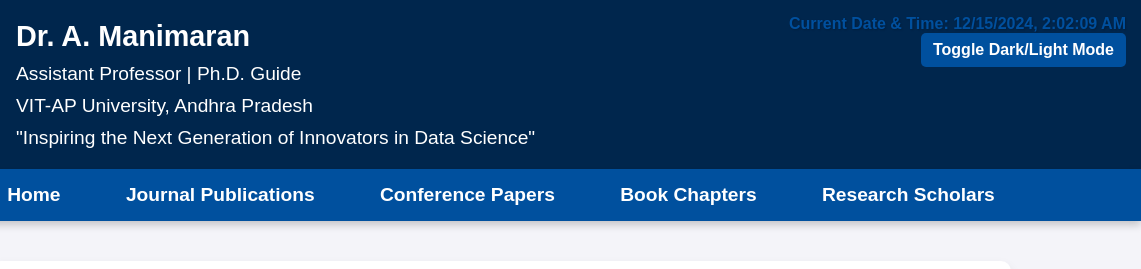
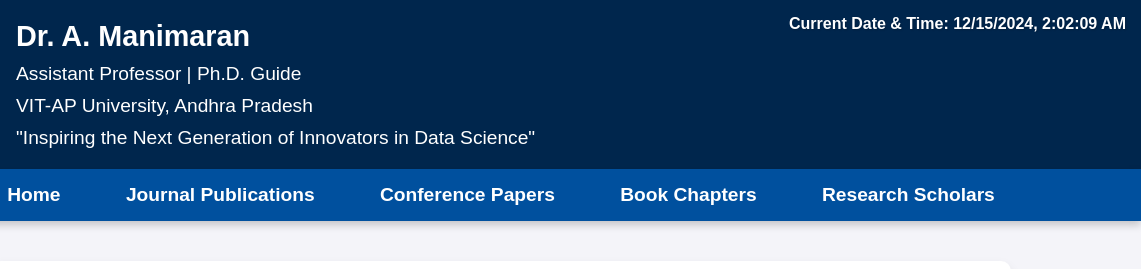
Before and after one commit to maranlive/my-website, a plain HTML site: page index.html in a window 1280 px wide. Shown: the top 269 px of the page, 139-1280 px from the left. Drawn offline with Linux system fonts and the light colour scheme.

Commit message:
Add files via upload

```diff
--- a/index.html
+++ b/index.html
@@ -19,7 +19,6 @@
     </header>
     <div id="top-right-section">
         <p id="current-datetime"></p>
-        <button onclick="toggleDarkMode()">Toggle Dark/Light Mode</button>
     </div>
     <nav>
         <a href="index.html">Home</a>
--- a/style.css
+++ b/style.css
@@ -171,7 +171,7 @@ ul li {
 }
 
 #current-datetime {
-    color: #00509e;
+    color: white;
     font-size: 1.2em;
     font-weight: bold;
     margin: 0;
```
